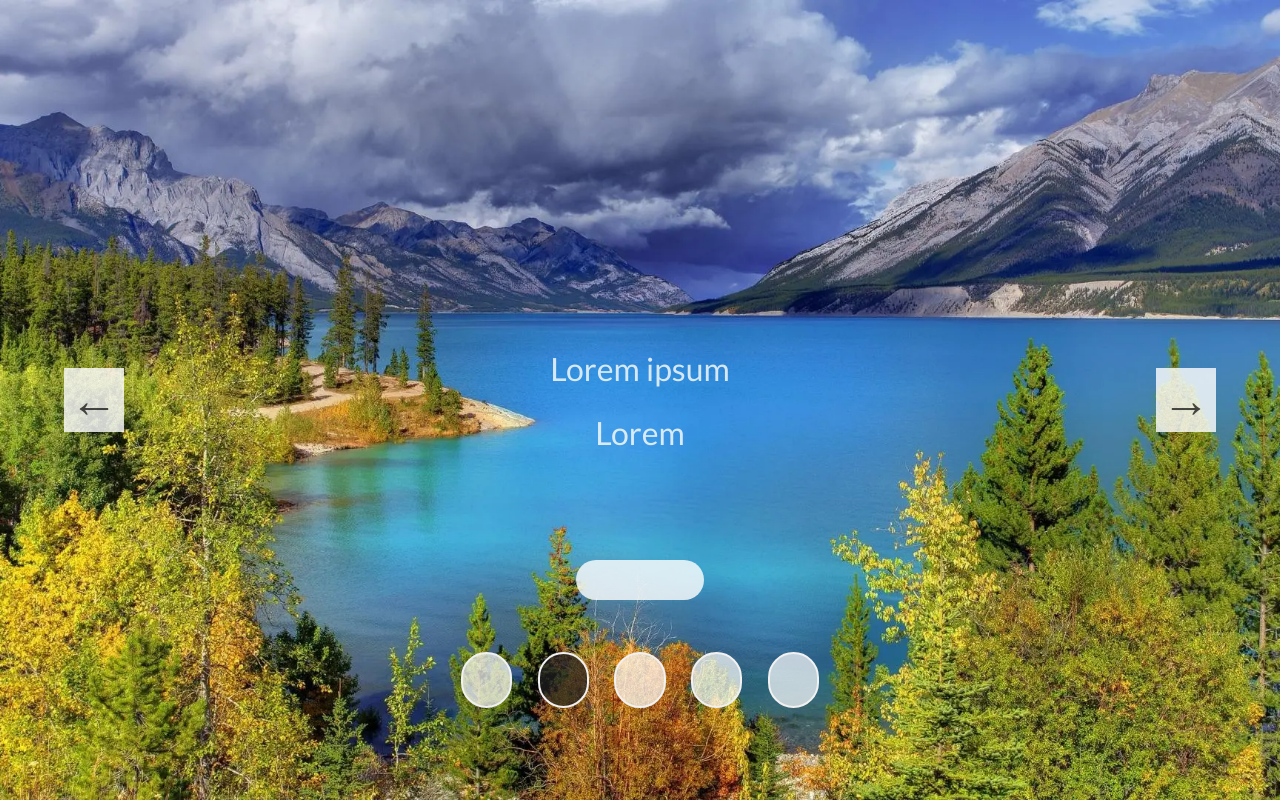
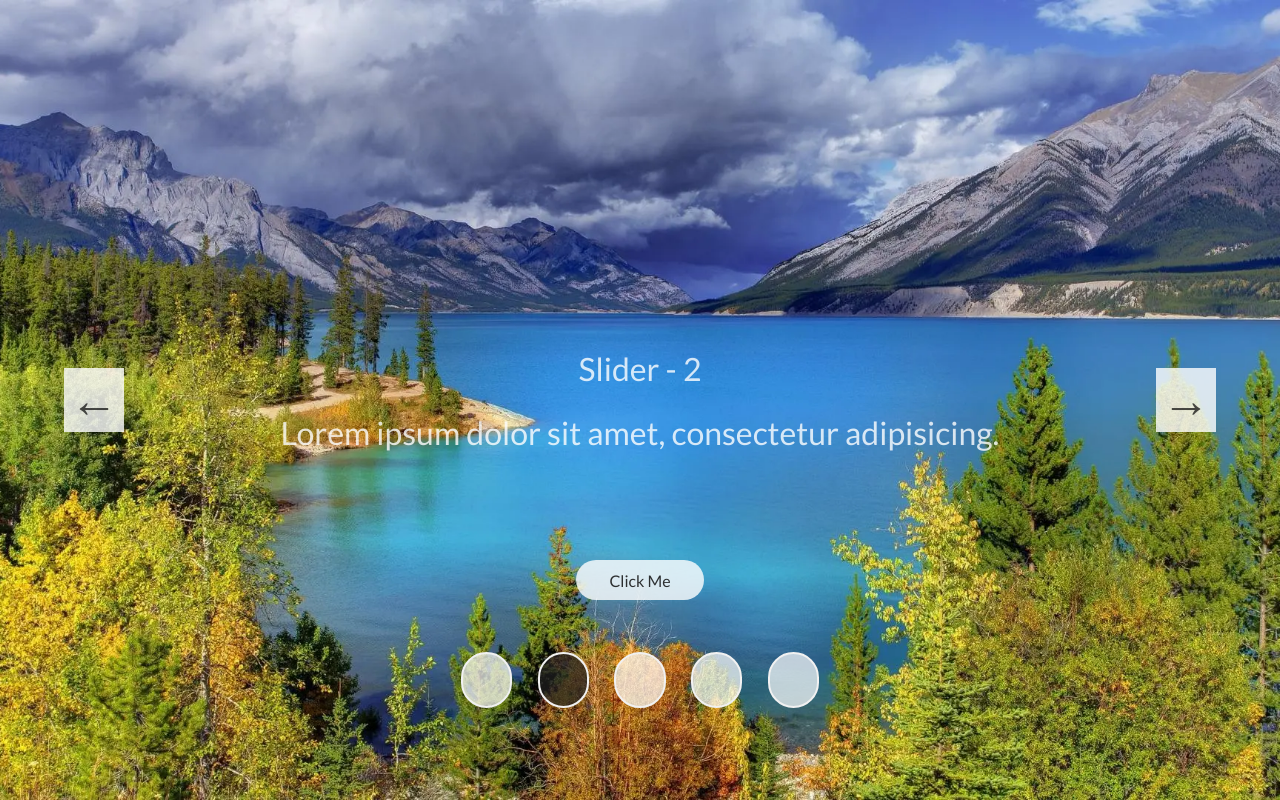
Before and after one commit to sokol-programmer-developer/react-slider-5, a React (Create React App) app: page / in a window 1280 px wide. Built offline with nearby package versions, Linux system fonts and the light colour scheme.

Commit message:
Update dataSlider.js

```diff
--- a/src/Components/dataSlider.js
+++ b/src/Components/dataSlider.js
@@ -8,33 +8,38 @@ import pic5 from "../assets/pic5.webp";
 const dataSlider = [
   {
     id: 1,
-    title: "Lorem ipsum",
-    subTitle: "Lorem",
+    title: "Slider - 1",
+    subTitle: "Lorem ipsum dolor sit amet, consectetur adipisicing. ",
+    button_h2: "Click Me",
     pic: pic1
   },
   {
     id: 2,
-    title: "Lorem ipsum",
-    subTitle: "Lorem",
+    title:  "Slider - 2",
+    subTitle: "Lorem ipsum dolor sit amet, consectetur adipisicing. ",
+    button_h2: "Click Me",
     pic: pic2
   },
   {
     id: 3,
-    title: "Lorem ipsum",
-    subTitle: "Lorem",
+    title:  "Slider - 3",
+    subTitle: "Lorem ipsum dolor sit amet, consectetur adipisicing. ",
+    button_h2: "Click Me",
     pic: pic3
 
   },
   {
     id: 4,
-    title: "Lorem ipsum",
-    subTitle: "Lorem",
+    title:  "Slider - 4",
+    subTitle: "Lorem ipsum dolor sit amet, consectetur adipisicing. ",
+    button_h2: "Click Me",
     pic: pic4
   },
   {
     id: 5,
-    title: "Lorem ipsum",
-    subTitle: "Lorem",
+    title:  "Slider - 5",
+    subTitle: "Lorem ipsum dolor sit amet, consectetur adipisicing. ",
+    button_h2: "Click Me",
     pic: pic5,
   },
 ];
```
